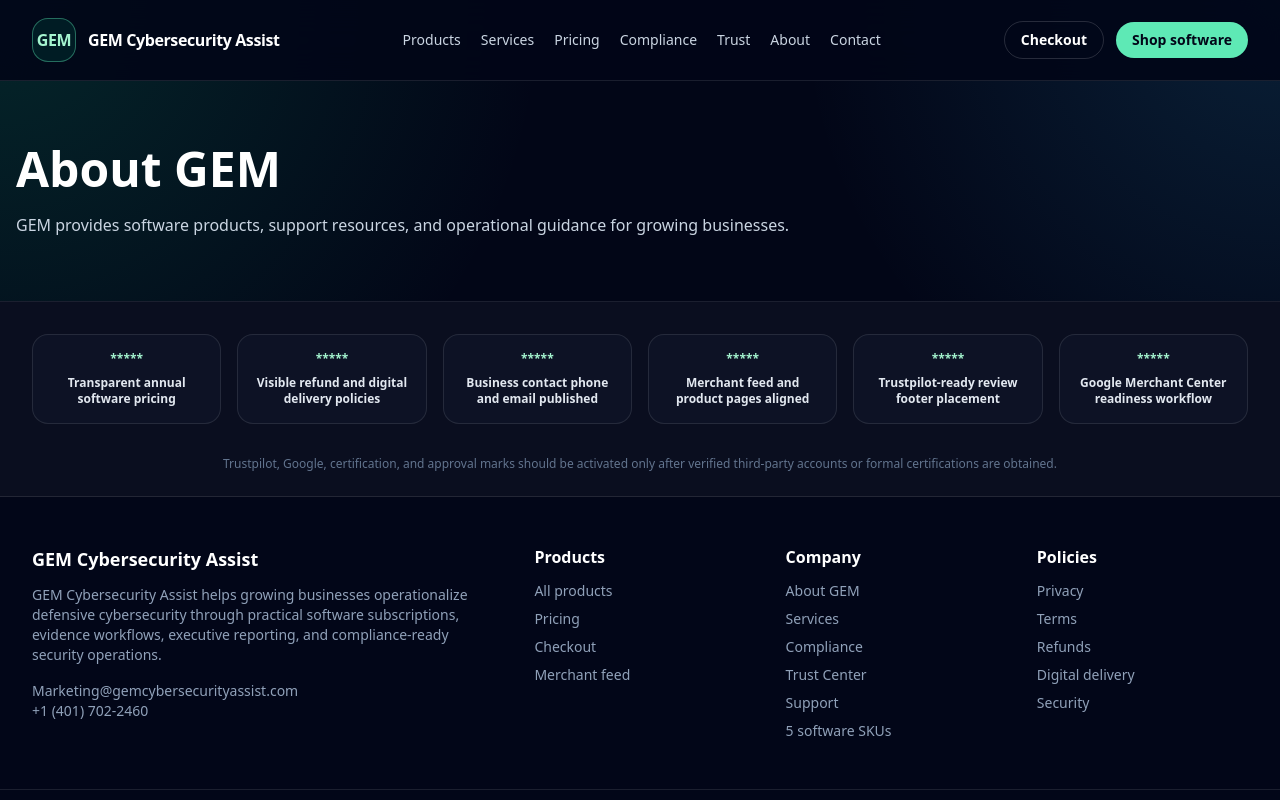
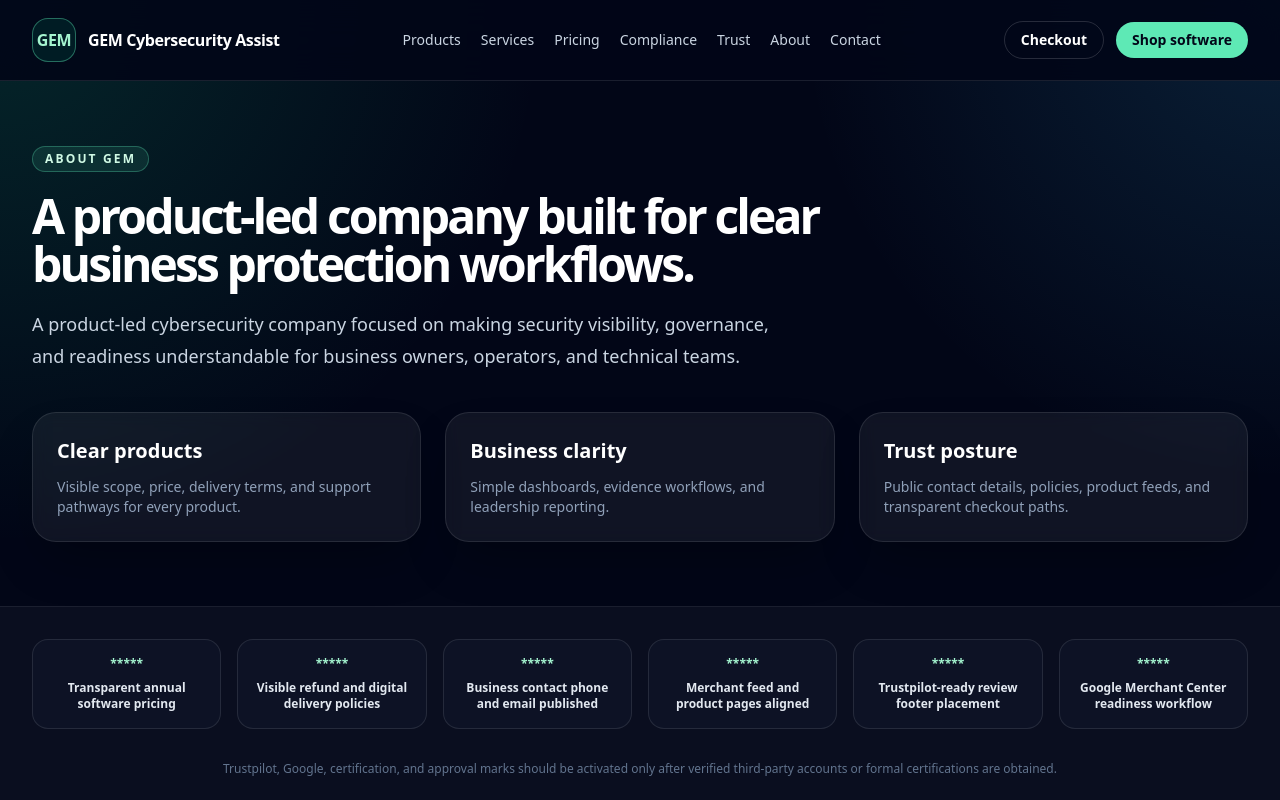
Before and after one commit to support371/nextjs-commerce, a Next.js app: page /about in a window 1280 px wide. Shown: the top 800 px of the page. Built offline with nearby package versions, Linux system fonts and the light colour scheme; no server answers.

Commit message:
Upgrade about company page

```diff
--- a/app/about/page.tsx
+++ b/app/about/page.tsx
@@ -1 +1,18 @@
-export default function AboutPage() { return <section className="mx-auto max-w-7xl px-4 py-16"><h1 className="text-5xl font-black text-white">About GEM</h1><p className="mt-5 text-slate-300">GEM provides software products, support resources, and operational guidance for growing businesses.</p></section>; }
+import { company } from "lib/gem-catalog";
+
+export const metadata = { title: "About" };
+
+export default function AboutPage() {
+  return (
+    <section className="mx-auto max-w-7xl px-4 py-16 sm:px-6 lg:px-8">
+      <span className="gem-pill">About GEM</span>
+      <h1 className="mt-5 max-w-4xl text-5xl font-black tracking-[-0.06em] text-white">A product-led company built for clear business protection workflows.</h1>
+      <p className="mt-5 max-w-3xl text-lg leading-8 text-slate-300">{company.positioning}</p>
+      <div className="mt-10 grid gap-6 md:grid-cols-3">
+        <div className="gem-panel rounded-3xl p-6"><h2 className="text-xl font-black text-white">Clear products</h2><p className="mt-3 text-sm text-slate-400">Visible scope, price, delivery terms, and support pathways for every product.</p></div>
+        <div className="gem-panel rounded-3xl p-6"><h2 className="text-xl font-black text-white">Business clarity</h2><p className="mt-3 text-sm text-slate-400">Simple dashboards, evidence workflows, and leadership reporting.</p></div>
+        <div className="gem-panel rounded-3xl p-6"><h2 className="text-xl font-black text-white">Trust posture</h2><p className="mt-3 text-sm text-slate-400">Public contact details, policies, product feeds, and transparent checkout paths.</p></div>
+      </div>
+    </section>
+  );
+}
```
